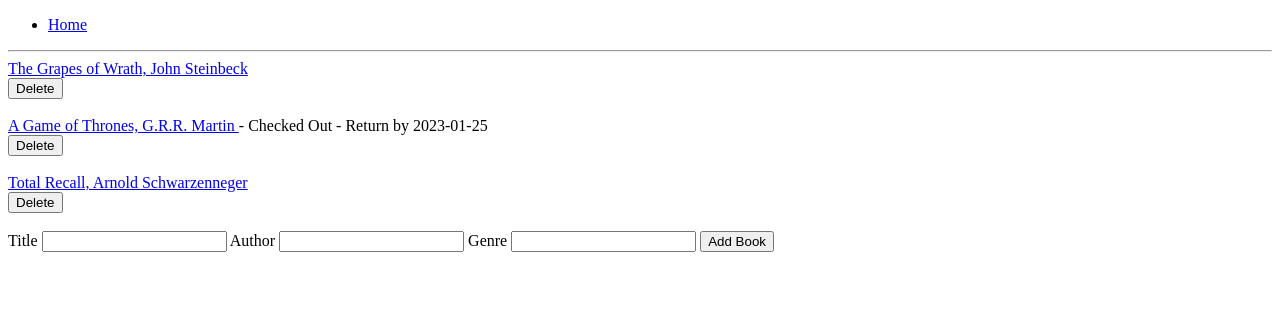
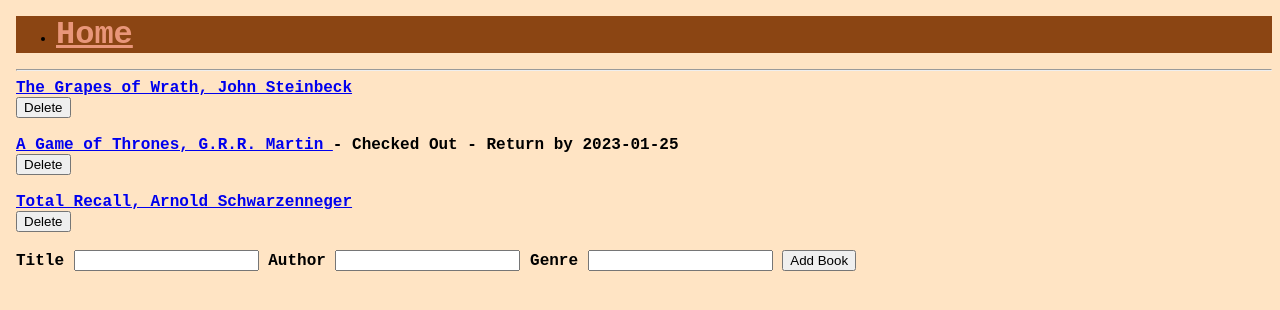
Before and after one commit to MattyMcHatty/week_3_we_homework, a Flask app: page /books in a window 1280 px wide. Shown: the top 310 px of the page. Run offline with Flask 2, Linux system fonts and the light colour scheme.

Commit message:
added some CSS

```diff
--- a/static/style.css
+++ b/static/style.css
@@ -0,0 +1,21 @@
+body{
+    font-family: 'Courier New', Courier, monospace;
+    font-weight: bold;
+    background-color: bisque;
+    margin-left: 1rem;
+}
+
+body > ul{
+    background-color: saddlebrown;
+}
+
+body > ul > li > a{
+    font-size: 2rem;
+    color:darksalmon;
+
+}
+
+body > ul > li > a:hover{
+    text-decoration: underline;
+    color:black;
+}
--- a/templates/base.html
+++ b/templates/base.html
@@ -4,7 +4,7 @@
     <meta charset="UTF-8">
     <meta http-equiv="X-UA-Compatible" content="IE=edge">
     <meta name="viewport" content="width=device-width, initial-scale=1.0">
-    <link rel="stylesheet" href="static/style.css">
+    <link rel="stylesheet" href="../static/style.css">
     <title>{{ title }}</title>
 </head>
 <body>
```
